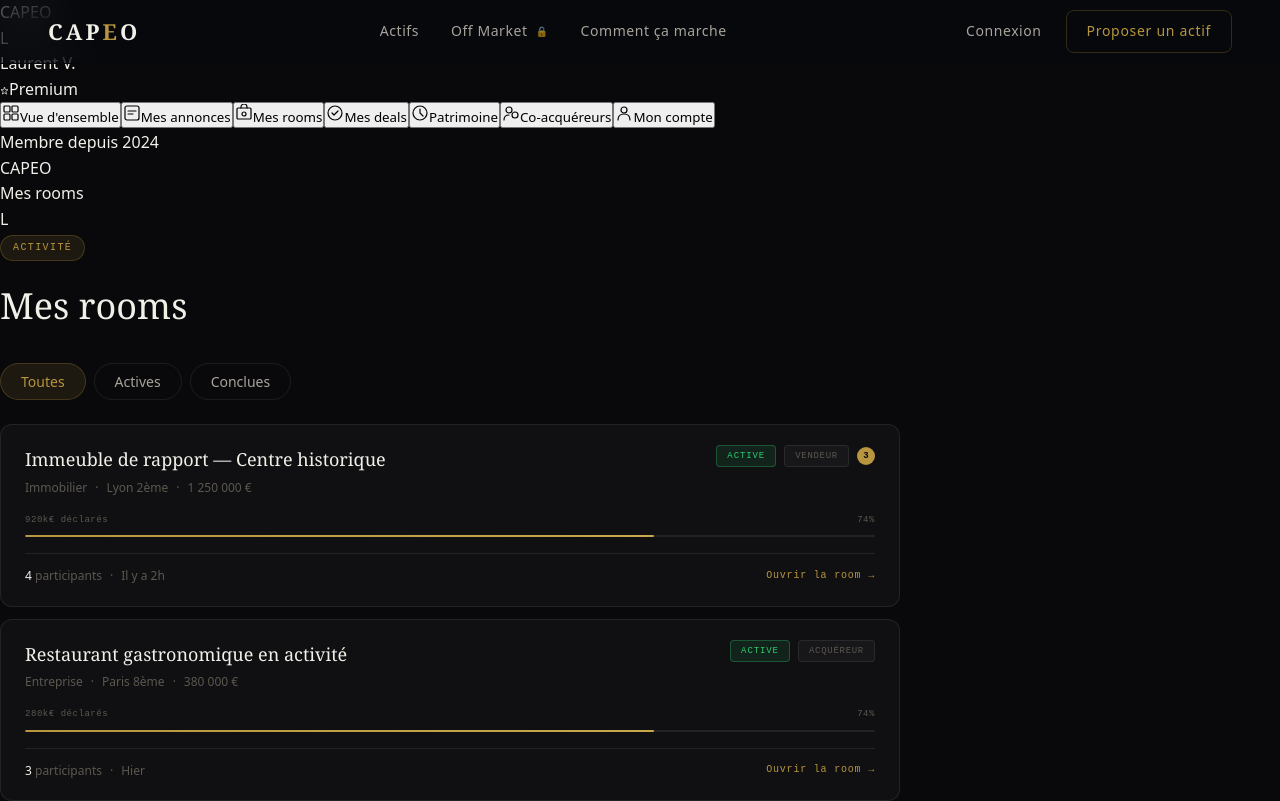
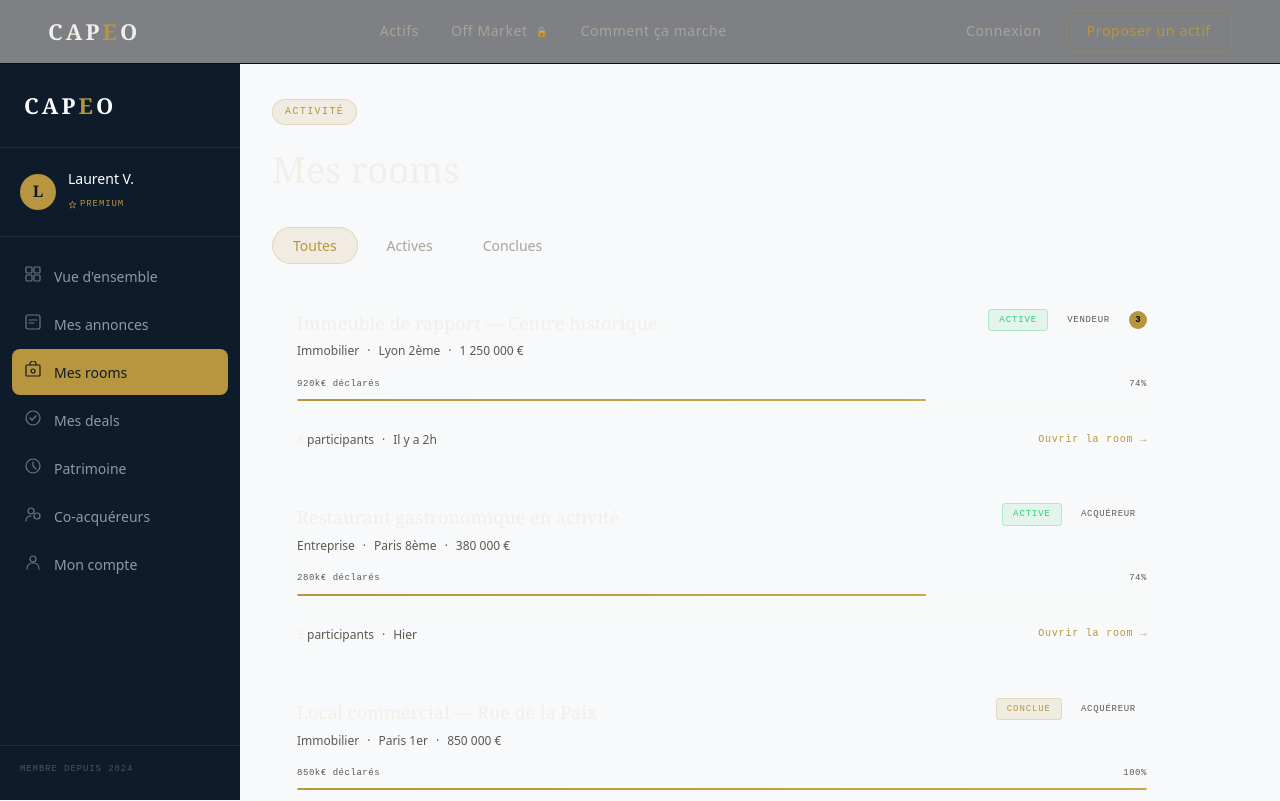
Before and after one commit to devcapeo/CAPEO, a React (Vite) app: page /dashboard/rooms in a window 1280 px wide. Shown: the top 801 px of the page. Built offline with nearby package versions, Linux system fonts and the light colour scheme.

Commit message:
Update Dashboard.css

```diff
--- a/src/pages/Dashboard/Dashboard.css
+++ b/src/pages/Dashboard/Dashboard.css
@@ -1,262 +1,344 @@
 /* ============================================
-   CAPEO — DASHBOARD CSS
-   Layout sidebar + main.
-   Responsive mobile first.
+   CAPEO — DASHBOARD V2 CSS
+   Light mode. Sidebar fixe. Bottom nav mobile.
    ============================================ */
 
-   .dashboard-page {
+/* ── ROOT ── */
+.dash-root {
+  display: flex;
+  min-height: 100vh;
+  background: var(--app-bg);
+  color: var(--app-text);
   padding-top: var(--header-height);
-    min-height: 100vh;
-    display: grid;
-    grid-template-columns: 260px 1fr;
 }
 
 /* ── SIDEBAR ── */
-  .dashboard-page__sidebar {
-    border-right: 1px solid var(--border);
-    background: var(--bg-surface);
-    position: sticky;
+.dash-sidebar {
+  width: 240px;
+  flex-shrink: 0;
+  background: var(--app-text);
+  position: fixed;
   top: var(--header-height);
-    height: calc(100vh - var(--header-height));
+  left: 0;
+  bottom: 0;
+  z-index: var(--z-sticky);
   overflow-y: auto;
+  scrollbar-width: none;
+}
+.dash-sidebar::-webkit-scrollbar { display: none; }
+
+.dash-sidebar__inner {
+  display: flex;
+  flex-direction: column;
+  height: 100%;
+  padding: var(--space-6) 0;
+}
+
+.dash-sidebar__logo {
+  font-family: var(--font-serif);
+  font-size: 22px;
+  font-weight: 600;
+  letter-spacing: 0.14em;
+  color: #FFFFFF;
+  padding: 0 var(--space-6) var(--space-6);
+  border-bottom: 1px solid rgba(255,255,255,0.08);
+  margin-bottom: var(--space-5);
+}
+.dash-sidebar__logo span { color: var(--gold); }
+
+/* Profil */
+.dash-sidebar__profile {
+  display: flex;
+  align-items: center;
+  gap: var(--space-3);
+  padding: 0 var(--space-5) var(--space-5);
+  border-bottom: 1px solid rgba(255,255,255,0.08);
+  margin-bottom: var(--space-4);
+}
+
+.dash-sidebar__avatar {
+  width: 36px;
+  height: 36px;
+  border-radius: 50%;
+  background: var(--gold);
+  display: flex;
+  align-items: center;
+  justify-content: center;
+  font-family: var(--font-serif);
+  font-size: 16px;
+  color: var(--app-text);
+  font-weight: 600;
+  flex-shrink: 0;
+}
+
+.dash-sidebar__profile-info { flex: 1; min-width: 0; }
+
+.dash-sidebar__name {
+  font-size: var(--text-sm);
+  font-weight: 500;
+  color: #FFFFFF;
+  white-space: nowrap;
+  overflow: hidden;
+  text-overflow: ellipsis;
+}
+
+.dash-sidebar__badge {
+  display: inline-flex;
+  align-items: center;
+  gap: 3px;
+  font-family: var(--font-mono);
+  font-size: 9px;
+  letter-spacing: 0.1em;
+  text-transform: uppercase;
+  color: var(--gold);
+  margin-top: 2px;
+}
+
+/* Navigation */
+.dash-sidebar__nav {
+  flex: 1;
+  display: flex;
+  flex-direction: column;
+  gap: 2px;
+  padding: 0 var(--space-3);
+}
+
+.dash-nav-item {
+  display: flex;
+  align-items: center;
+  gap: var(--space-3);
+  padding: var(--space-3) var(--space-3);
+  border-radius: var(--radius-sm);
+  background: transparent;
+  border: none;
+  font-family: var(--font-sans);
+  font-size: var(--text-sm);
+  font-weight: 300;
+  color: rgba(255,255,255,0.55);
+  cursor: pointer;
+  transition: all var(--transition);
+  text-align: left;
+  width: 100%;
+}
+.dash-nav-item:hover {
+  background: rgba(255,255,255,0.06);
+  color: rgba(255,255,255,0.9);
+}
+.dash-nav-item--active {
+  background: var(--gold);
+  color: var(--app-text);
+  font-weight: 500;
+}
+.dash-nav-item--active .dash-nav-item__icon {
+  color: var(--app-text);
+}
+
+.dash-nav-item__icon {
+  flex-shrink: 0;
+  color: rgba(255,255,255,0.4);
+  transition: color var(--transition);
+}
+.dash-nav-item:hover .dash-nav-item__icon {
+  color: rgba(255,255,255,0.9);
+}
+
+.dash-nav-item__label { flex: 1; }
+
+/* Footer sidebar */
+.dash-sidebar__footer {
+  padding: var(--space-4) var(--space-5) 0;
+  border-top: 1px solid rgba(255,255,255,0.08);
+  margin-top: var(--space-4);
+}
+
+.dash-sidebar__member {
+  font-family: var(--font-mono);
+  font-size: 9px;
+  letter-spacing: 0.1em;
+  text-transform: uppercase;
+  color: rgba(255,255,255,0.25);
 }
 
 /* ── MAIN ── */
-  .dashboard-page__main {
-    padding: var(--space-8) var(--space-10);
+.dash-main {
+  flex: 1;
+  margin-left: 240px;
+  display: flex;
+  flex-direction: column;
   min-height: calc(100vh - var(--header-height));
 }
 
-  /* ── OVERVIEW ── */
-  .dash-overview {
+/* Topbar mobile */
+.dash-topbar {
+  display: none;
+  align-items: center;
+  justify-content: space-between;
+  padding: var(--space-4) var(--space-5);
+  background: var(--app-surface);
+  border-bottom: 1px solid var(--app-border);
+  position: sticky;
+  top: var(--header-height);
+  z-index: var(--z-base);
+}
+
+.dash-topbar__logo {
+  font-family: var(--font-serif);
+  font-size: 18px;
+  font-weight: 600;
+  letter-spacing: 0.12em;
+  color: var(--app-text);
+}
+.dash-topbar__logo span { color: var(--gold); }
+
+.dash-topbar__center {
+  font-size: var(--text-sm);
+  font-weight: 500;
+  color: var(--app-text);
+}
+
+.dash-topbar__avatar {
+  width: 32px;
+  height: 32px;
+  border-radius: 50%;
+  background: var(--gold);
+  display: flex;
+  align-items: center;
+  justify-content: center;
+  font-family: var(--font-serif);
+  font-size: 14px;
+  color: var(--app-text);
+  font-weight: 600;
+}
+
+/* Contenu */
+.dash-content {
+  flex: 1;
+  padding: var(--space-8) var(--space-8);
+}
+
+/* ── BOTTOM NAV MOBILE ── */
+.dash-bottom-nav {
+  display: none;
+  position: fixed;
+  bottom: 0;
+  left: 0;
+  right: 0;
+  z-index: var(--z-sticky);
+  background: var(--app-surface);
+  border-top: 1px solid var(--app-border);
+  padding: var(--space-2) var(--space-2) env(safe-area-inset-bottom, 8px);
+  box-shadow: 0 -4px 16px rgba(0,0,0,0.06);
+}
+
+.dash-bottom-nav__item {
+  flex: 1;
   display: flex;
   flex-direction: column;
-    gap: var(--space-8);
-    max-width: 800px;
-  }
-
-  .dash-overview__header {
-    display: flex;
-    align-items: flex-start;
-    justify-content: space-between;
-    gap: var(--space-6);
-  }
-
-  .dash-overview__title {
-    font-family: var(--font-serif);
-    font-size: clamp(28px, 3vw, 42px);
-    font-weight: 400;
-    color: var(--text);
-    margin-bottom: var(--space-2);
-  }
-
-  .dash-overview__sub {
-    font-size: var(--text-sm);
-    font-weight: 300;
-    color: var(--text-muted);
-  }
-
-  .dash-overview__premium-badge {
-    display: flex;
   align-items: center;
-    gap: var(--space-2);
-    padding: var(--space-2) var(--space-4);
-    background: var(--gold-dim);
-    border: 1px solid var(--gold-border);
-    border-radius: var(--radius-full);
-    font-family: var(--font-mono);
-    font-size: 10px;
-    letter-spacing: 0.1em;
-    text-transform: uppercase;
-    color: var(--gold);
-    flex-shrink: 0;
-  }
-
-  /* ── KPIs ── */
-  .dash-kpis {
-    display: grid;
-    grid-template-columns: repeat(4, 1fr);
-    gap: var(--space-4);
-  }
-
-  .dash-kpi {
-    padding: var(--space-5) var(--space-5);
-    background: var(--glass);
-    border: 1px solid var(--border);
-    border-radius: var(--radius-md);
+  gap: 3px;
+  padding: var(--space-2) var(--space-1);
+  background: none;
+  border: none;
   cursor: pointer;
   transition: all var(--transition);
-    position: relative;
+  color: var(--app-muted);
+  border-radius: var(--radius-sm);
 }
-  .dash-kpi:hover {
-    border-color: var(--gold-border);
-    transform: translateY(-2px);
+.dash-bottom-nav__item:hover {
+  color: var(--app-text);
 }
-
-  .dash-kpi__value {
-    font-family: var(--font-serif);
-    font-size: var(--text-3xl);
-    font-weight: 400;
-    color: var(--gold);
-    line-height: 1;
-    margin-bottom: var(--space-2);
-  }
-
-  .dash-kpi__label {
-    font-size: var(--text-xs);
-    font-weight: 300;
-    color: var(--text-muted);
-    line-height: 1.4;
-  }
-
-  .dash-kpi__arrow {
-    position: absolute;
-    top: var(--space-4);
-    right: var(--space-4);
-    font-size: var(--text-xs);
-    color: var(--text-dim);
-    opacity: 0;
-    transition: all var(--transition);
-  }
-  .dash-kpi:hover .dash-kpi__arrow {
-    opacity: 1;
+.dash-bottom-nav__item--active {
   color: var(--gold);
 }
 
-  /* ── SCORE ── */
-  .dash-score {
-    padding: var(--space-6);
-    background: var(--glass);
-    border: 1px solid var(--border);
+.dash-bottom-nav__icon { flex-shrink: 0; }
+
+.dash-bottom-nav__label {
+  font-family: var(--font-mono);
+  font-size: 9px;
+  letter-spacing: 0.06em;
+  text-transform: uppercase;
+  white-space: nowrap;
+}
+
+/* ── UTILITAIRES PARTAGÉS DASHBOARD ── */
+.dash-section-title {
+  font-family: var(--font-sans);
+  font-size: clamp(20px, 2.5vw, 28px);
+  font-weight: 600;
+  color: var(--app-text);
+  margin-bottom: var(--space-1);
+}
+
+.dash-section-sub {
+  font-size: var(--text-sm);
+  font-weight: 400;
+  color: var(--app-muted);
+  margin-bottom: var(--space-6);
+}
+
+.dash-card {
+  background: var(--app-surface);
+  border: 1px solid var(--app-border);
+  border-radius: var(--radius-md);
+  box-shadow: var(--shadow-app-sm);
+  transition: box-shadow var(--transition);
+}
+.dash-card:hover {
+  box-shadow: var(--shadow-app-md);
+}
+
+.dash-empty-state {
+  display: flex;
+  flex-direction: column;
+  align-items: center;
+  justify-content: center;
+  padding: var(--space-16) var(--space-8);
+  text-align: center;
+  gap: var(--space-4);
+  background: var(--app-surface);
+  border: 1px solid var(--app-border);
   border-radius: var(--radius-md);
 }
 
-  .dash-score__header {
-    display: flex;
-    align-items: center;
-    justify-content: space-between;
-    margin-bottom: var(--space-4);
+.dash-empty-state__icon { color: var(--app-dim); }
+
+.dash-empty-state__title {
+  font-size: var(--text-lg);
+  font-weight: 500;
+  color: var(--app-text-2);
 }
 
-  .dash-score__title {
-    font-family: var(--font-mono);
-    font-size: 10px;
-    letter-spacing: 0.14em;
-    text-transform: uppercase;
-    color: var(--text-dim);
-  }
-
-  .dash-score__value {
-    font-family: var(--font-serif);
-    font-size: var(--text-xl);
-    color: var(--gold);
-  }
-
-  .dash-score__bar {
-    height: 4px;
-    background: var(--border);
-    border-radius: 2px;
-    overflow: hidden;
-    margin-bottom: var(--space-3);
-  }
-
-  .dash-score__fill {
-    height: 100%;
-    background: linear-gradient(90deg, var(--gold), var(--gold-light));
-    border-radius: 2px;
-    transition: width 1s ease;
-  }
-
-  .dash-score__desc {
-    font-size: var(--text-xs);
-    font-weight: 300;
-    color: var(--text-dim);
-    line-height: 1.6;
-  }
-
-  /* ── ACTIONS RAPIDES ── */
-  .dash-quick {}
-
-  .dash-quick__title {
-    font-family: var(--font-mono);
-    font-size: 10px;
-    letter-spacing: 0.14em;
-    text-transform: uppercase;
-    color: var(--gold);
-    margin-bottom: var(--space-4);
-  }
-
-  .dash-quick__grid {
-    display: grid;
-    grid-template-columns: repeat(2, 1fr);
-    gap: var(--space-3);
-  }
-
-  .dash-quick__btn {
-    display: flex;
-    align-items: center;
-    gap: var(--space-3);
-    padding: var(--space-4) var(--space-5);
-    background: var(--glass);
-    border: 1px solid var(--border);
-    border-radius: var(--radius-sm);
-    font-family: var(--font-sans);
+.dash-empty-state__desc {
   font-size: var(--text-sm);
-    font-weight: 300;
-    color: var(--text-muted);
-    cursor: pointer;
-    transition: all var(--transition);
-    text-align: left;
-  }
-  .dash-quick__btn:hover {
-    border-color: var(--gold-border);
-    color: var(--text);
-  }
-  .dash-quick__btn svg {
-    color: var(--gold);
-    flex-shrink: 0;
-    opacity: 0.7;
+  color: var(--app-muted);
 }
 
 /* ── RESPONSIVE ── */
 @media (max-width: 1024px) {
-    .dashboard-page {
-      grid-template-columns: 220px 1fr;
-    }
-    .dashboard-page__main {
-      padding: var(--space-6) var(--space-6);
-    }
-    .dash-kpis {
-      grid-template-columns: repeat(2, 1fr);
-    }
+  .dash-sidebar { width: 200px; }
+  .dash-main { margin-left: 200px; }
+  .dash-content { padding: var(--space-6) var(--space-6); }
 }
 
 @media (max-width: 768px) {
-    .dashboard-page {
-      grid-template-columns: 1fr;
+  .dash-root { padding-top: 0; }
+  .dash-sidebar { display: none; }
+  .dash-main { margin-left: 0; }
+  .dash-topbar { display: flex; }
+  .dash-bottom-nav {
+    display: flex;
+    align-items: stretch;
   }
-    .dashboard-page__sidebar {
-      position: static;
-      height: auto;
-      border-right: none;
-      border-bottom: 1px solid var(--border);
-    }
-    .dashboard-page__main {
-      padding: var(--space-6) var(--space-5);
-    }
-    .dash-kpis {
-      grid-template-columns: repeat(2, 1fr);
-    }
-    .dash-quick__grid {
-      grid-template-columns: 1fr;
+  .dash-content {
+    padding: var(--space-5) var(--space-4);
+    padding-bottom: calc(72px + env(safe-area-inset-bottom, 8px));
   }
 }
 
 @media (max-width: 480px) {
-    .dash-kpis {
-      grid-template-columns: 1fr;
-    }
-    .dash-overview__header {
-      flex-direction: column;
+  .dash-content {
+    padding: var(--space-4) var(--space-3);
+    padding-bottom: calc(72px + env(safe-area-inset-bottom, 8px));
   }
 }
```
Lines whose indentation alone changed are shown as unchanged.
